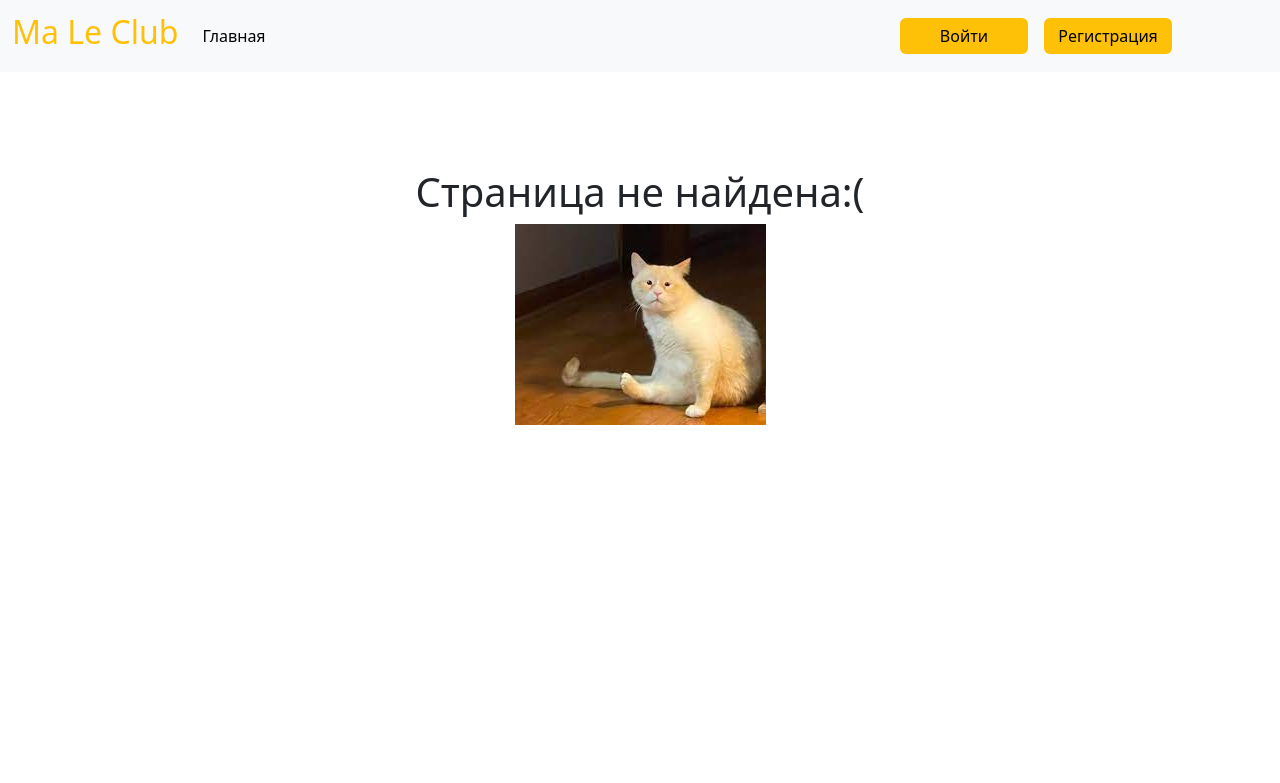
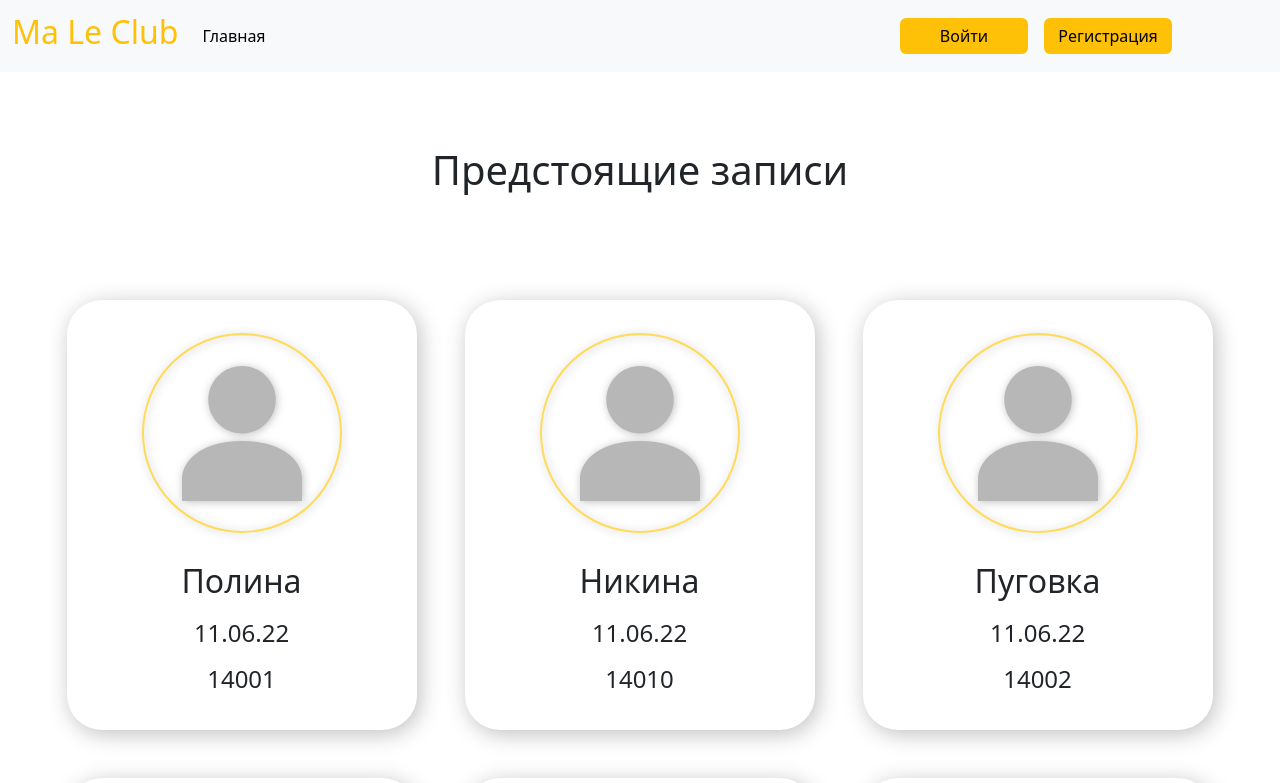
Before and after one commit to pp1e/male-club, a React (Create React App) app in the folder web_client/: page /upcoming-events in a window 1280 px wide. Shown: the top 783 px of the page. Built offline with nearby package versions, Linux system fonts and the light colour scheme.

Commit message:
upcoming-events

```diff
--- a/web_client/src/App.tsx
+++ b/web_client/src/App.tsx
@@ -4,6 +4,7 @@ import AdminPanel from "./components/AdminPanel/AdminPanel";
 import RegistrationPage from "./components/RegistrationPage/RegistrationPage";
 import NotFoundPage from "./components/NotFoundPage/NotFoundPage";
 import LoginPage from "./components/LoginPage/LoginPage";
+import EventsPage from "./components/EventsPage/EventsPage";
 import './App.css';
 import 'bootstrap/dist/css/bootstrap.min.css';
 import Consoles from "./components/Consoles/Consoles";
@@ -22,6 +23,7 @@ function App() {
         <Route path="admin" element={<AdminPanel />} />
         <Route path="registration" element={<RegistrationPage />} />
         <Route path="*" element={<NotFoundPage />} />
+        <Route path="upcoming-events" element={<EventsPage />} />
         <Route path="login" element={<LoginPage />} />
         <Route path="consoles" element={<Consoles />} />
       </Routes>
--- /dev/null
+++ b/web_client/src/components/EventsPage/EventsPage.tsx
@@ -0,0 +1,98 @@
+import { ReactElement, useState, useMemo } from "react";
+import NavBar from "../Navigation/NavBar";
+import { AUTHOR_IMAGE } from './Images';
+import Image from 'react-bootstrap/Image';
+import "./styles/eventspage.css";
+
+interface IChild {
+    name: string;
+    date: string,
+    numPs: number;
+}
+
+interface IChildCard {
+    user: IChild;
+}
+
+interface IProps {}
+
+const ChildCard = (props: IChildCard): ReactElement => {
+    return <>
+            <div className="events-page__card__container d-flex flex-column justify-content-center align-items-center mx-4 mb-5">
+                    <div className="events-page__card__image mb-4  d-flex flex-column justify-content-center align-items-center">
+                        <Image
+                            src={AUTHOR_IMAGE}
+                            className=""
+                            width="120"
+                            height="135"
+                        />
+                    </div>
+
+                    <div className="d-flex flex-column events-page__text-container justify-content-between card__text-second">
+                        <span className="card__text-main">{props.user.name}</span>
+                        <span>{props.user.date}</span>
+                        <span>{props.user.numPs}</span>
+                    </div>
+                </div>
+            </>
+}
+
+const EventsPage = (props: IProps): ReactElement => {
+    const [userList, setUserList] = useState([
+        {
+            name: "Полина",
+            date: "11.06.22",
+            numPs: 14001
+        },
+        {
+            name: "Никина",
+            date: "11.06.22",
+            numPs: 14010
+        },
+        {
+            name: "Пуговка",
+            date: "11.06.22",
+            numPs: 14002
+        },
+        {
+            name: "Егор",
+            date: "11.06.22",
+            numPs: 14003
+        },
+        {
+            name: "Лиза",
+            date: "11.06.22",
+            numPs: 14008
+        },
+        {
+            name: "Денис",
+            date: "11.06.22",
+            numPs: 14008
+        },
+    ]);
+    const childrenList = useMemo(() => {
+        if (userList.length > 0) {
+            return userList.map(user => (
+                <ChildCard user={user} />
+            ))
+        } else {
+            return <>
+            <div className="d-flex justify-content-center align-items-center card__no-data card__text-second">Нет записей</div>
+            </>
+        }
+    }, [userList]);
+
+    return (
+        <>
+            <NavBar />
+            <div className="container py-2 d-flex flex-column align-items-center font-weight-normal text-center">
+                <span className="events-page__text-main">Предстоящие записи</span>
+                <div className="d-flex flex-row justify-content-start flex-wrap events-page__container">
+                    {childrenList}
+                </div>
+            </div>
+        </>
+    )
+};
+
+export default EventsPage;
--- /dev/null
+++ b/web_client/src/components/EventsPage/styles/eventspage.css
@@ -0,0 +1,42 @@
+.events-page__text-main{
+    font-size: 40px;
+    margin-bottom: 100px;
+    margin-top: 60px;
+}
+
+.events-page__card__container{
+    border-radius: 35px;
+    background: #FFF;
+    box-shadow: 3px 4px 22px 0px rgba(0, 0, 0, 0.25);
+    height: 430px;
+    width: 350px;
+}
+
+.events-page__text-container{
+    height: 140px;
+}
+
+.card__text-main{
+    font-size: 32px;
+}
+.card__text-second{
+    font-size: 24px;
+}
+
+.card__no-data{
+    width: 100%;
+    height: 50vh;
+    color: rgba(54, 20, 20, 0.4);
+}
+
+.events-page__card__image{
+    border-radius: 100%;
+    border: 2px solid #FFDB58;
+    filter: drop-shadow(1px 1px 4px rgba(0, 0, 0, 0.25));
+    height: 200px;
+    width: 200px;
+}
+
+.events-page__container{
+    width: 1195px;
+}
```
Also changed, not shown: web_client/src/components/EventsPage/Images.ts (added, +1 -0 lines).
